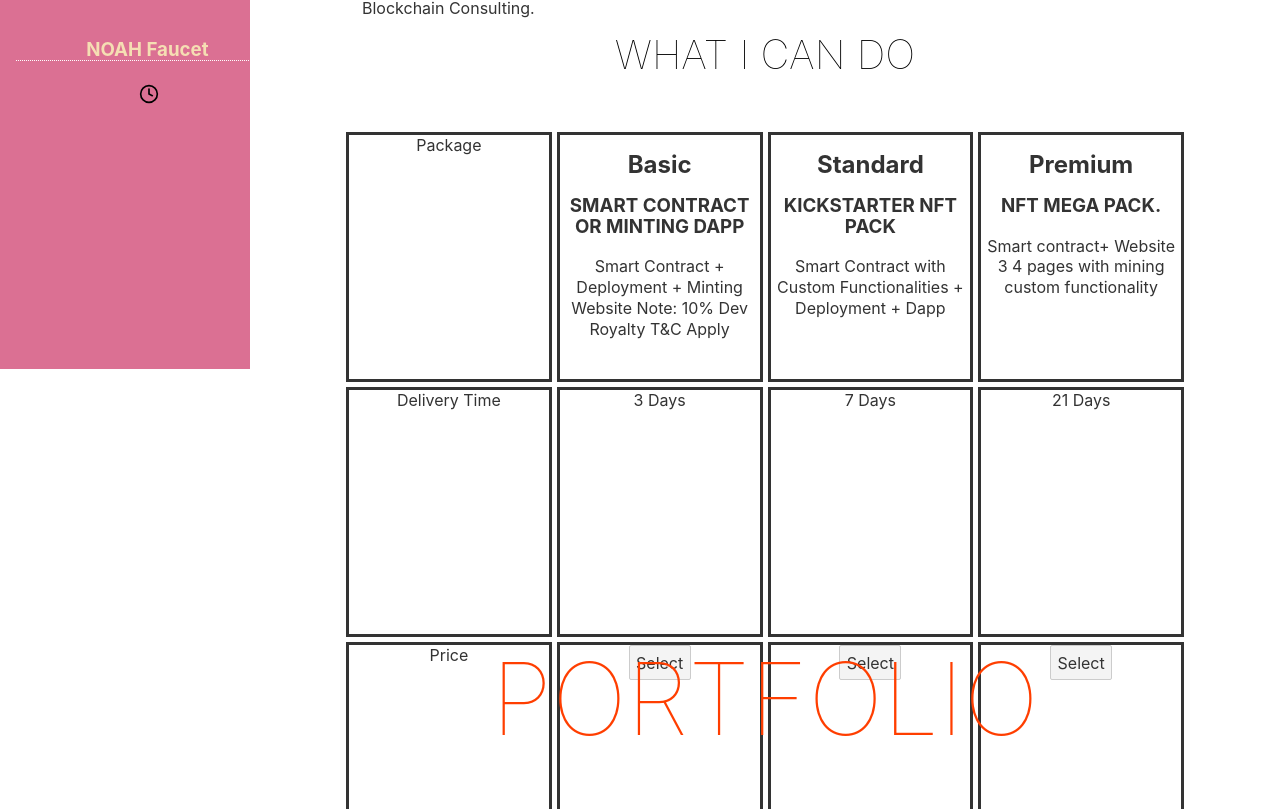
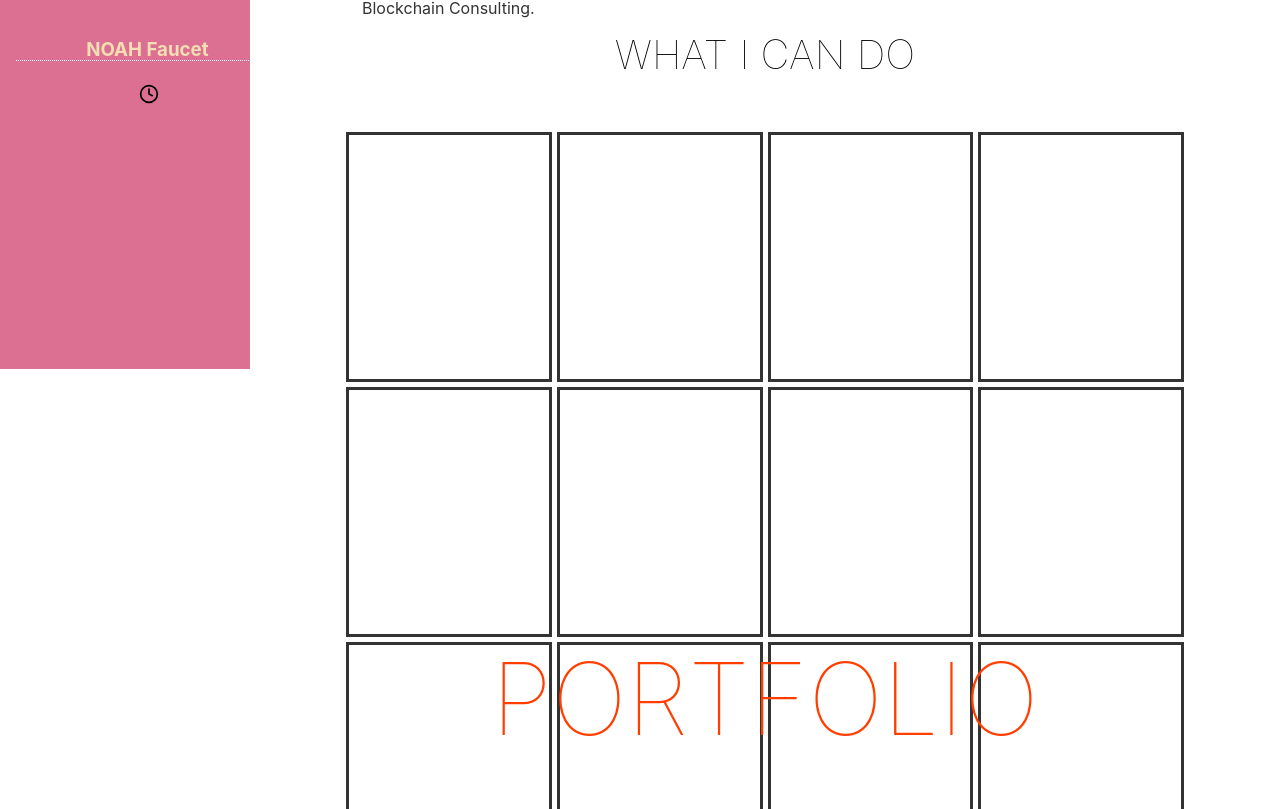
Before and after one commit to Itahand/upgraded-journey, a Svelte app: page / in a window 1280 px wide. Shown: the part 431-1240 px from the top of the page. Built offline with nearby package versions, Linux system fonts and the light colour scheme.

Commit message:
Revert "Updating the grid."
This reverts commit 8dadc9c29110e82c7312ac4a9aaa3e37027723d1.

```diff
--- a/src/App.svelte
+++ b/src/App.svelte
@@ -119,48 +119,18 @@
 			<h3><span class="altH2">What I can do</span></h3>
 		</div>
 		<div class="services2">
-			<div class="red1">
-				Package
-			</div>
-			<div class="red2">
-				<h1>Basic</h1>
-				<h3>SMART CONTRACT OR MINTING DAPP</h3>
-				Smart Contract + Deployment + Minting Website Note: 10% Dev Royalty T&C Apply
-			</div>
-			<div class="red3">
-				<h1>Standard</h1>
-				<h3>KICKSTARTER NFT PACK</h3>
-				Smart Contract with Custom Functionalities + Deployment + Dapp
-			</div>
-			<div class="red3">
-				<h1>Premium</h1>
-				<h3>NFT MEGA PACK.</h3>
-				Smart contract+ Website 3 4 pages with mining custom functionality
-			</div>
-			<div class="green1">
-				Delivery Time
-			</div>
-			<div class="green2">
-				3 Days
-			</div>
-			<div class="green2">
-				7 Days
-			</div>
-			<div class="green2">
-				21 Days
-			</div>
-			<div class="blue1">
-				Price
-			</div>
-			<div class="blue2">
-				<button>Select</button>
-			</div>
-			<div class="blue3">
-				<button>Select</button>
-			</div>
-			<div class="blue3">
-				<button>Select</button>
-			</div>
+			<div class="red1"></div>
+			<div class="red2"></div>
+			<div class="red3"></div>
+			<div class="red3"></div>
+			<div class="green1"></div>
+			<div class="green2"></div>
+			<div class="green2"></div>
+			<div class="green2"></div>
+			<div class="blue1"></div>
+			<div class="blue2"></div>
+			<div class="blue3"></div>
+			<div class="blue3"></div>
 		</div>
 	</section>
 
```
